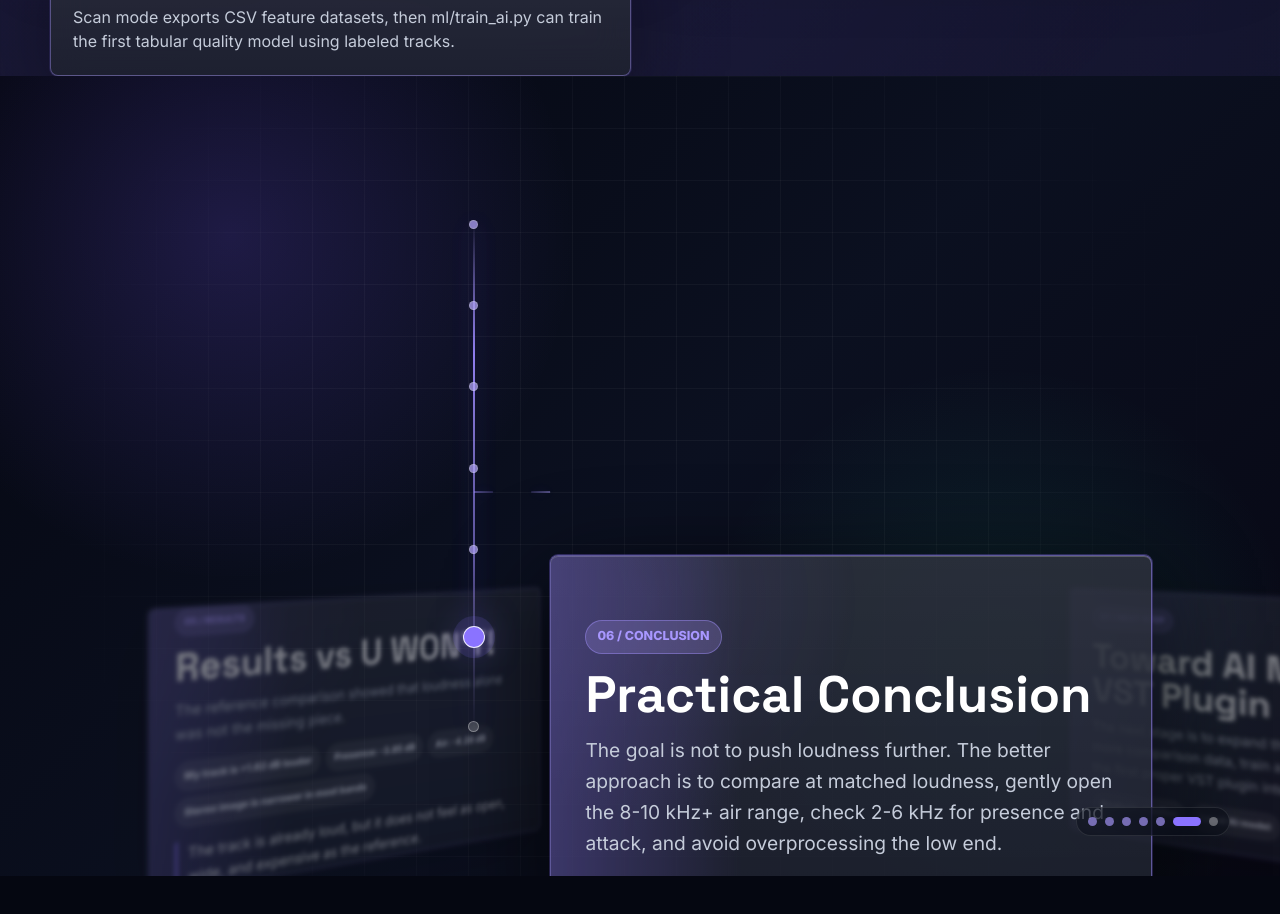
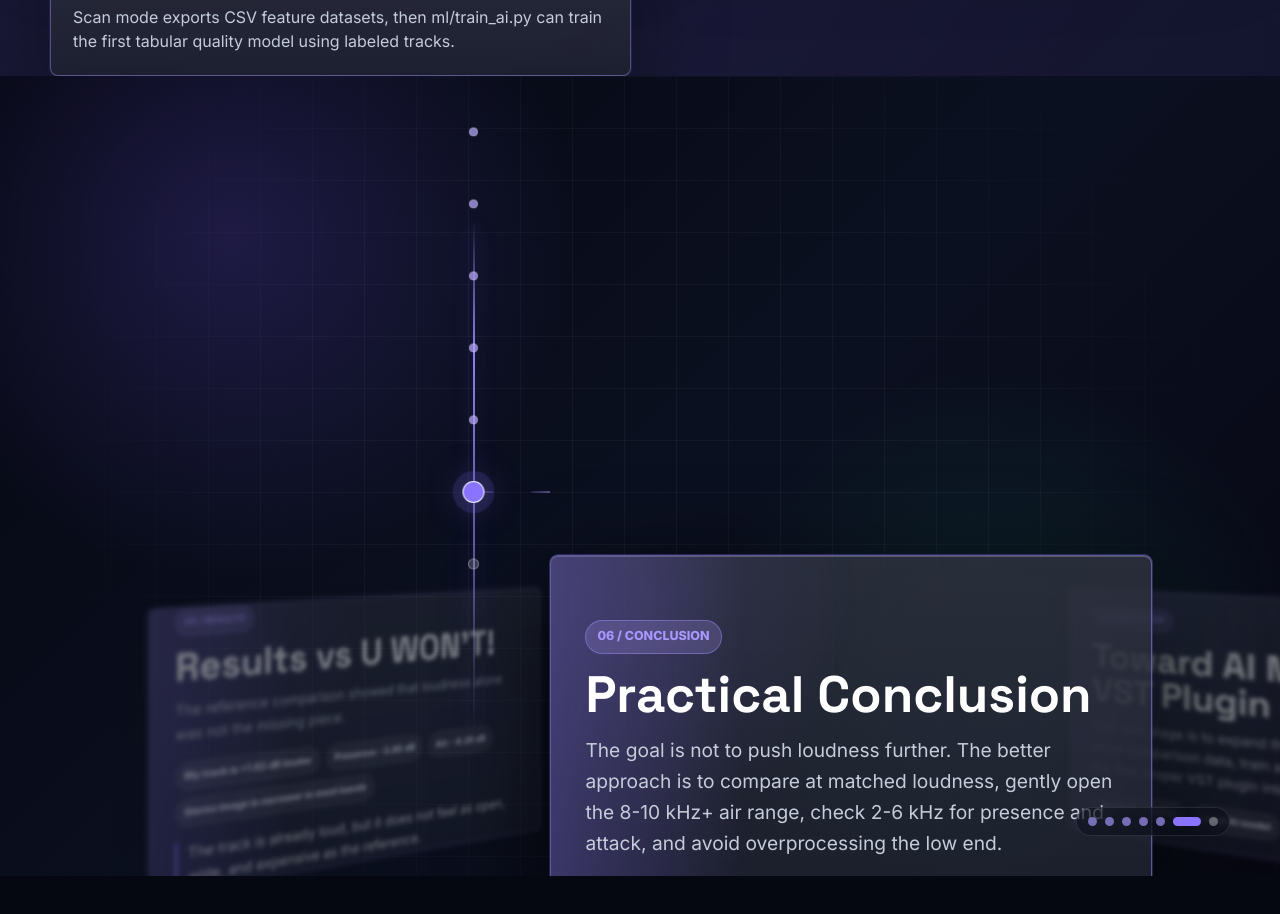
Before and after one commit to geroge112/CV_website, a React (Vite) app: page /project/ai-audio-analyzer-plugin in a window 1280 px wide. Shown: the part 1400-2314 px from the top of the page. Built offline with nearby package versions, Linux system fonts and the light colour scheme.

Commit message:
workflow tree and project ui update

```diff
--- a/src/styles/global.css
+++ b/src/styles/global.css
@@ -1218,6 +1218,7 @@ h3 {
   --workflow-card-height: min(430px, 48vh);
   --workflow-card-half: min(215px, 24vh);
   --workflow-connector-y: 52%;
+  --journey-step-gap: clamp(54px, 9vh, 92px);
   position: sticky;
   top: 0;
   display: grid;
@@ -1278,12 +1279,12 @@ h3 {
 
 .journey-axis {
   position: absolute;
-  top: var(--workflow-axis-top);
+  top: 0;
   left: var(--workflow-axis-x);
   z-index: 7;
   display: grid;
   width: 42px;
-  height: var(--workflow-axis-height);
+  height: 100%;
   place-items: center;
   pointer-events: none;
   transform: translateX(-50%);
@@ -1297,9 +1298,9 @@ h3 {
 .journey-axis-line,
 .journey-axis-fill {
   position: absolute;
-  top: 0;
+  top: var(--workflow-axis-top);
   width: 2px;
-  height: 100%;
+  height: var(--workflow-axis-height);
   border-radius: 999px;
 }
 
@@ -1334,15 +1335,20 @@ h3 {
 }
 
 .journey-points {
-  position: relative;
-  display: grid;
-  height: 100%;
-  align-content: space-between;
-  justify-items: center;
+  position: absolute;
+  top: var(--workflow-connector-y);
+  left: 50%;
+  width: 1px;
+  height: 1px;
+  transform: translate(-50%, calc(var(--journey-active-index, 0) * var(--journey-step-gap) * -1));
+  transform-style: preserve-3d;
+  transition: transform 520ms cubic-bezier(0.22, 1, 0.36, 1);
 }
 
 .journey-point {
-  position: relative;
+  position: absolute;
+  top: calc(var(--point-index, 0) * var(--journey-step-gap));
+  left: 0;
   z-index: 2;
   width: 9px;
   height: 9px;
@@ -1351,6 +1357,7 @@ h3 {
   background: rgba(255, 255, 255, 0.24);
   box-shadow: 0 0 0 0 transparent;
   opacity: 0.58;
+  transform: translate(-50%, -50%);
   transition: width 320ms ease, height 320ms ease, opacity 320ms ease, background 320ms ease, box-shadow 320ms ease;
 }
 
@@ -1374,31 +1381,6 @@ h3 {
   box-shadow:
     0 0 0 10px color-mix(in srgb, var(--project-accent) 14%, transparent),
     0 0 34px color-mix(in srgb, var(--project-accent) 52%, transparent);
-}
-
-.journey-active-node {
-  position: absolute;
-  top: var(--workflow-connector-y);
-  left: var(--workflow-axis-x);
-  z-index: 8;
-  width: 22px;
-  height: 22px;
-  border-radius: 999px;
-  border: 1px solid rgba(255, 255, 255, 0.84);
-  background: var(--project-accent);
-  box-shadow:
-    0 0 0 10px color-mix(in srgb, var(--project-accent) 13%, transparent),
-    0 0 34px color-mix(in srgb, var(--project-accent) 50%, transparent);
-  opacity: 0;
-  transform: translate(-50%, -50%) scale(calc(0.72 + (var(--connector-presence) * 0.28)));
-  transition:
-    opacity 260ms ease,
-    transform 320ms ease;
-  pointer-events: none;
-}
-
-.journey-sticky.is-intro-hidden .journey-active-node {
-  opacity: 1;
 }
 
 .journey-connector {
```
Also changed, not shown: 1 other file (tests, documents, lock files or other folders).
